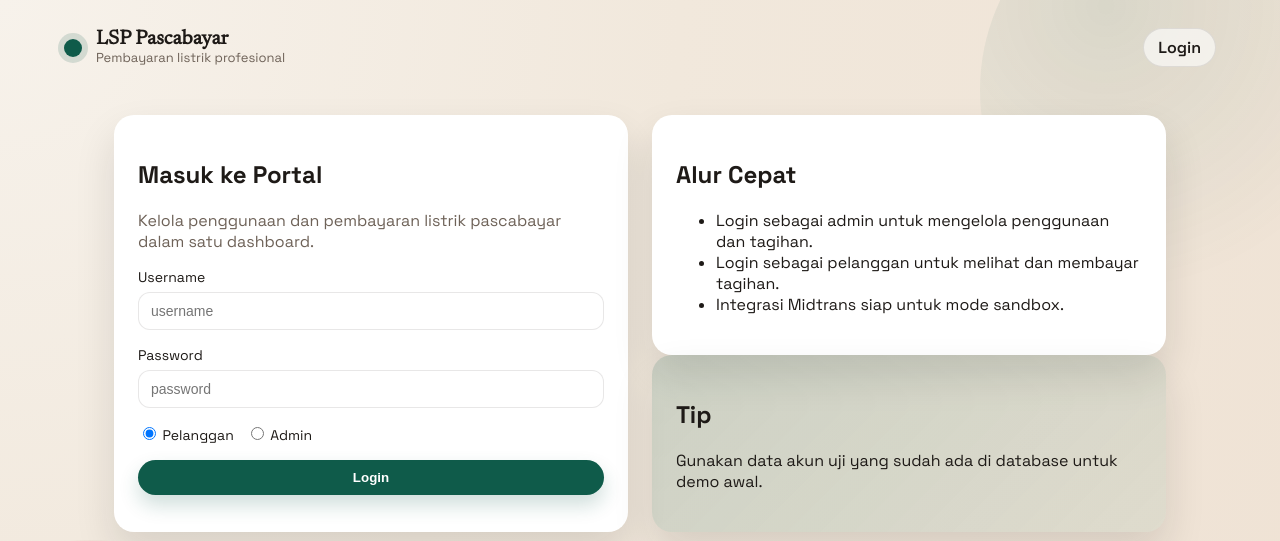
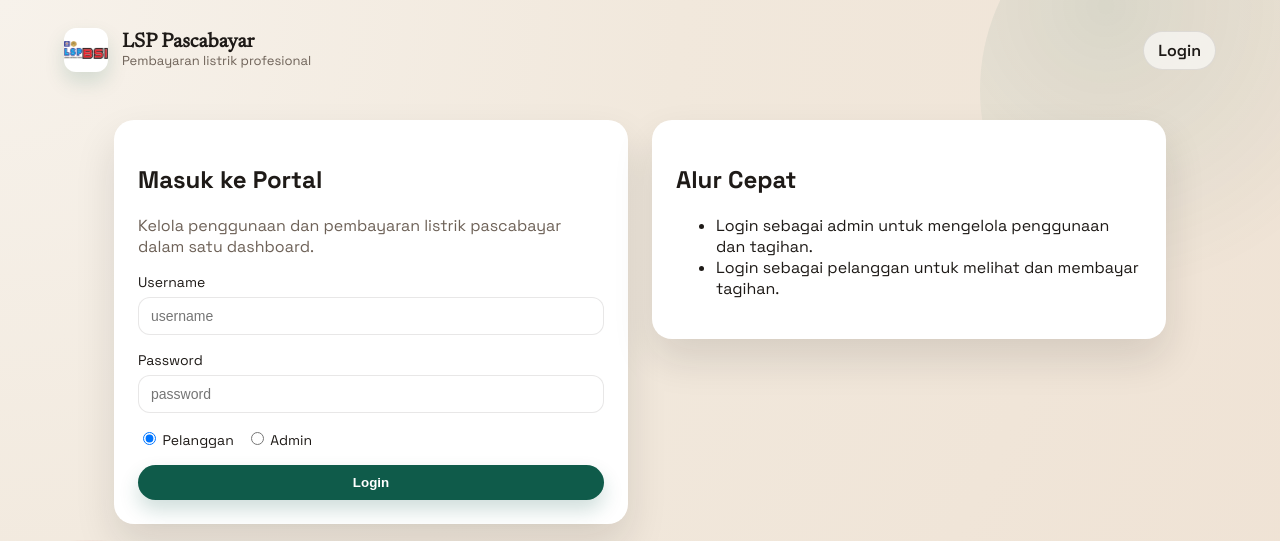
Before and after one commit to rantidhanty/lsp-dokumentasi-kode-pascabayar, a Flask app: page /login in a window 1280 px wide. Shown: the top 541 px of the page. Run offline with Flask 3, Linux system fonts and the light colour scheme.

Commit message:
update UI

```diff
--- a/static/css/styles.css
+++ b/static/css/styles.css
@@ -63,12 +63,13 @@ body.page {
   gap: 14px;
 }
 
-.brand-dot {
-  width: 18px;
-  height: 18px;
-  border-radius: 50%;
-  background: var(--accent);
-  box-shadow: 0 0 0 6px rgba(15, 91, 74, 0.15);
+.brand-logo {
+  width: 44px;
+  height: 44px;
+  object-fit: contain;
+  border-radius: 12px;
+  background: #fff;
+  box-shadow: 0 10px 20px rgba(15, 91, 74, 0.15);
 }
 
 .brand-title {
--- a/templates/layout.html
+++ b/templates/layout.html
@@ -12,7 +12,7 @@
 
   <header class="topbar">
     <div class="brand">
-      <span class="brand-dot"></span>
+      <img class="brand-logo" src="{{ url_for('static', filename='img/logo-lspbsi.png') }}" alt="Logo LSP Pascabayar">
       <div>
         <div class="brand-title">LSP Pascabayar</div>
         <div class="brand-subtitle">Pembayaran listrik profesional</div>
--- a/templates/login.html
+++ b/templates/login.html
@@ -33,12 +33,7 @@
       <ul>
         <li>Login sebagai admin untuk mengelola penggunaan dan tagihan.</li>
         <li>Login sebagai pelanggan untuk melihat dan membayar tagihan.</li>
-        <li>Integrasi Midtrans siap untuk mode sandbox.</li>
       </ul>
-    </div>
-    <div class="panel-card accent">
-      <h2>Tip</h2>
-      <p>Gunakan data akun uji yang sudah ada di database untuk demo awal.</p>
     </div>
   </div>
 </section>
```
Also changed, not shown: assets/Logo-LSPBSI.png (added), static/img/logo-lspbsi.png (added).
